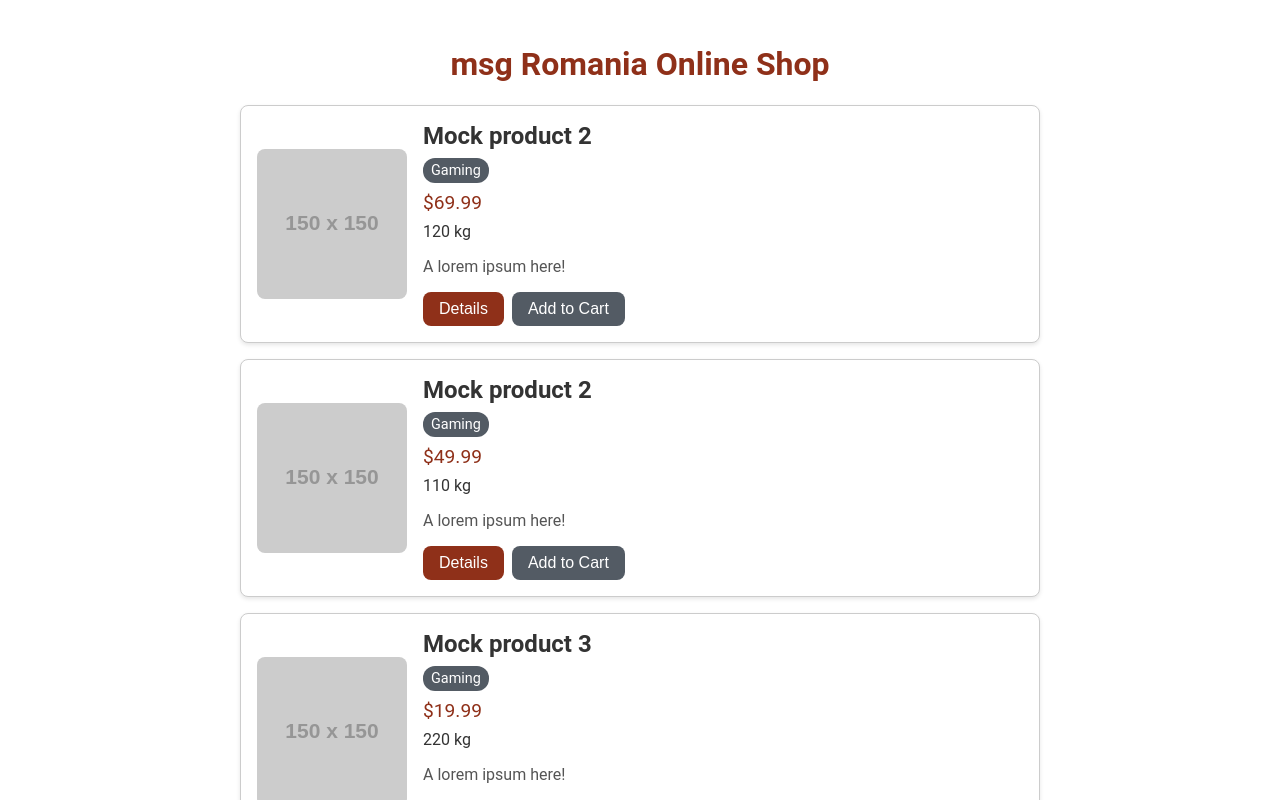
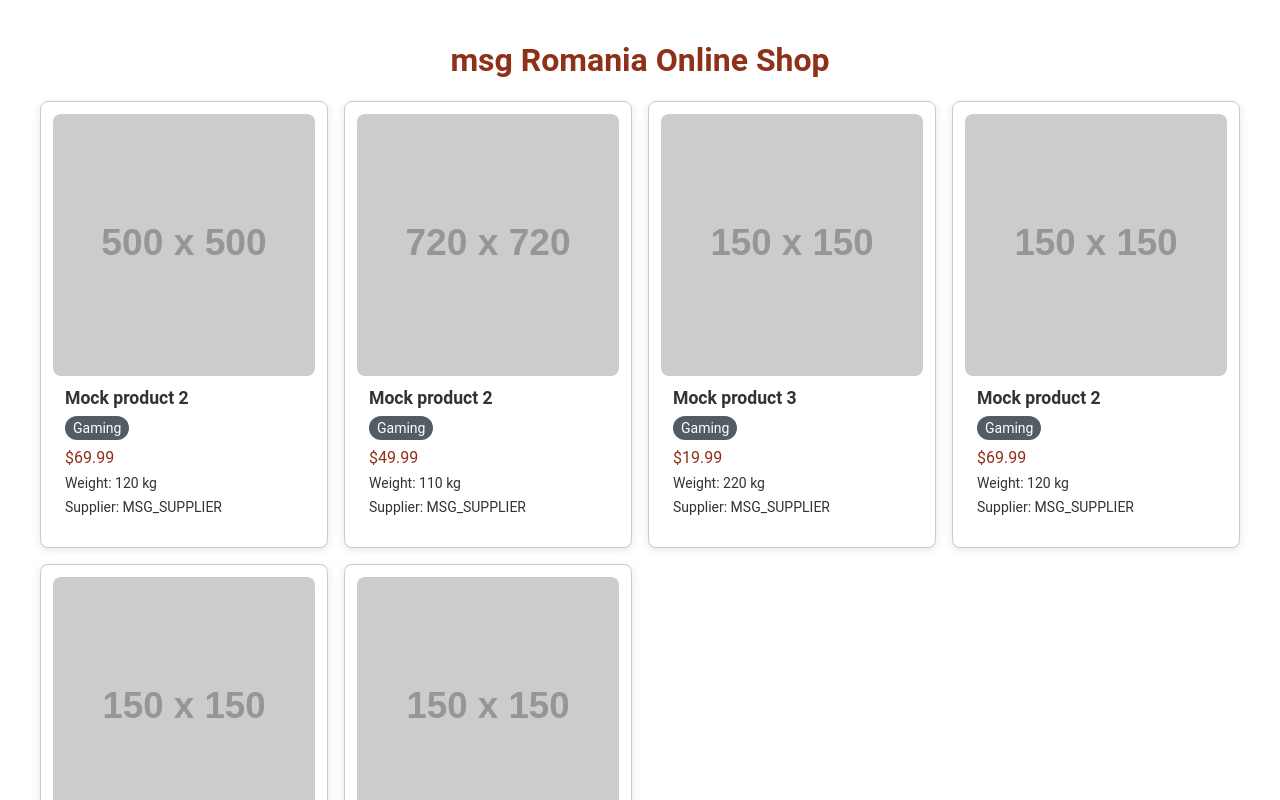
Before and after one commit to davidnan190/msg-online-shop-frontend, a React (Vite) app: page / in a window 1280 px wide. Shown: the top 800 px of the page. Built offline with nearby package versions, Linux system fonts and the light colour scheme.

Commit message:
[ch5] - update products list to a grid based format;

```diff
--- a/package.json
+++ b/package.json
@@ -11,7 +11,8 @@
   },
   "dependencies": {
     "react": "^18.3.1",
-    "react-dom": "^18.3.1"
+    "react-dom": "^18.3.1",
+    "react-icons": "^5.2.1"
   },
   "devDependencies": {
     "@types/react": "^18.3.3",
--- a/src/App.scss
+++ b/src/App.scss
@@ -3,11 +3,11 @@ $secondary-color: #535b64;
 $text-color: #333;
 $background-color: #fff;
 $border-color: #ccc;
-$font-family: Arial, sans-serif;
-$padding: 16px;
+$font-family: 'Roboto', Arial, sans-serif;
+$padding: 12px;
 $margin: 16px;
 $border-radius: 8px;
-$box-shadow: 0 2px 4px rgba(0, 0, 0, 0.1);
+$box-shadow: 0 2px 8px rgba(0, 0, 0, 0.1);
 $btn-primary-color: $background-color;
 $btn-primary-bg: $primary-color;
 $btn-secondary-color: $background-color;
@@ -30,29 +30,63 @@ $btn-secondary-bg: $secondary-color;
   --btn-secondary-bg: #{$btn-secondary-bg};
 }
 
-// Product detail styles
+.app {
+  max-width: 1200px;
+  margin: 0 auto;
+  padding: $padding;
+  font-family: $font-family;
+}
+
+h1 {
+  text-align: center;
+  color: $text-color;
+}
+
+.headline {
+  color: $primary-color;
+}
+
+.product-list {
+  display: grid;
+  grid-template-columns: repeat(auto-fill, minmax(270px, 1fr));
+  gap: $margin;
+}
+
 .product-detail {
   display: flex;
-  justify-content: space-between;
-  align-items: center;
+  flex-direction: column;
   border: 1px solid $border-color;
   border-radius: $border-radius;
   padding: $padding;
-  margin: $margin 0;
   background-color: $background-color;
   box-shadow: $box-shadow;
+  position: relative;
+  transition: transform 0.3s, box-shadow 0.3s;
+  max-width: 400px;
+
+  &:hover {
+    transform: scale(1.01);
+    box-shadow: 0 4px 12px rgba(0, 0, 0, 0.2);
+
+    .product-actions {
+      opacity: 1;
+      visibility: visible;
+      transition: opacity 0.2s ease, visibility 0.2s ease;
+    }
+  }
 
   .product-image {
-    max-width: 150px;
-    margin-right: $padding;
+    width: 100%;
     border-radius: $border-radius;
+    object-fit: cover;
   }
 
   .product-info {
     flex: 1;
+    padding: $padding;
 
     .product-name {
-      font-size: 1.5em;
+      font-size: 1.1em;
       margin: 0 0 8px;
       color: $text-color;
     }
@@ -63,57 +97,59 @@ $btn-secondary-bg: $secondary-color;
       color: $background-color;
       padding: 4px 8px;
       border-radius: 12px;
-      font-size: 0.9em;
+      font-size: 0.875em;
       margin-bottom: 8px;
     }
 
     .product-price {
       color: $primary-color;
-      font-size: 1.2em;
+      font-size: 1em;
       margin: 0 0 8px;
     }
 
-    .product-weight {
-      font-size: 1em;
+    .product-weight,
+    .product-supplier {
+      font-size: 0.875em;
       margin: 0 0 8px;
       color: $text-color;
     }
 
     .product-description {
       color: #555;
-      font-size: 1em;
+      font-size: 0.875em;
+      margin-bottom: 16px;
     }
   }
 
   .product-actions {
+    position: absolute;
+    top: 8px;
+    right: 8px;
     display: flex;
     gap: 8px;
-    margin-top: 16px;
+    opacity: 0;
+    visibility: hidden;
 
     .btn {
-      padding: 8px 16px;
+      display: flex;
+      align-items: center;
+      justify-content: center;
+      width: 40px;
+      height: 40px;
+      border-radius: 50%;
       border: none;
-      border-radius: $border-radius;
-      font-size: 1em;
+      background-color: rgba(255, 255, 255, 0.9);
+      box-shadow: $box-shadow;
       cursor: pointer;
       transition: background-color 0.3s ease;
 
-      &-details {
-        background-color: $btn-primary-bg;
-        color: $btn-primary-color;
-
-        &:hover {
-          background-color: darken($btn-primary-bg, 10%);
-        }
+      &:hover {
+        background-color: rgba(255, 255, 255, 1);
       }
 
-      &-cart {
-        background-color: $btn-secondary-bg;
-        color: $btn-secondary-color;
-
-        &:hover {
-          background-color: darken($btn-secondary-bg, 10%);
-        }
+      .icon {
+        color: $primary-color;
+        font-size: 1.2em;
       }
     }
   }
--- a/src/App.tsx
+++ b/src/App.tsx
@@ -1,11 +1,13 @@
 import './App.scss';
 
-import Test from './pages/Test';
+import ProductDetails from './components/products/ProductDetails';
+import Products from './pages/Products';
 
 const App: React.FC = () => {
   return (
     <div className="app">
-      <Test />
+      <Products />
+      <ProductDetails/>
     </div>
   );
 };
--- /dev/null
+++ b/src/components/products/ProductCard.tsx
@@ -0,0 +1,38 @@
+import { FaInfoCircle, FaShoppingCart } from 'react-icons/fa';
+
+import { Product } from '../../interfaces/products/product.interface';
+import React from 'react';
+
+type Props = {
+  product: Product;
+};
+
+const ProductCard: React.FC<Props> = ({ product }) => {
+  return (
+    <div className="product-detail">
+      <img
+        src={product.imageUrl}
+        alt={product.name}
+        className="product-image"
+      />
+      <div className="product-info">
+        <h2 className="product-name">{product.name}</h2>
+        <span className="product-category">{product.category.name}</span>
+        <p className="product-price">${product.price.toFixed(2)}</p>
+        <p className="product-weight">Weight: {product.weight} kg</p>
+        <p className="product-supplier">Supplier: {product.supplier}</p>
+        {/* <p className="product-description">{product.description}</p> */}
+      </div>
+      <div className="product-actions">
+        <button className="btn btn-details">
+          <FaInfoCircle className="icon" />
+        </button>
+        <button className="btn btn-cart">
+          <FaShoppingCart className="icon" />
+        </button>
+      </div>
+    </div>
+  );
+};
+
+export default ProductCard;
--- a/src/components/products/ProductDetail.tsx
+++ /dev/null
@@ -1,27 +0,0 @@
-import { Product } from '../../interfaces/products/product.interface';
-import React from 'react';
-
-type Props = {
-  product: Product;
-};
-
-const ProductDetail: React.FC<Props> = ({ product }) => {
-  return (
-    <div className="product-detail">
-      <img src={product.imageUrl} alt={product.name} className="product-image" />
-      <div className="product-info">
-        <h2 className="product-name">{product.name}</h2>
-        <span className="product-category">{product.category.name}</span>
-        <p className="product-price">${product.price.toFixed(2)}</p>
-        <p className="product-weight">{product.weight} kg</p>
-        <p className="product-description">{product.description}</p>
-        <div className="product-actions">
-          <button className="btn btn-details">Details</button>
-          <button className="btn btn-cart">Add to Cart</button>
-        </div>
-      </div>
-    </div>
-  );
-};
-
-export default ProductDetail;
--- /dev/null
+++ b/src/components/products/ProductDetails.tsx
@@ -0,0 +1,33 @@
+import { FaShoppingCart } from 'react-icons/fa';
+import React from 'react';
+import { productsMock } from '../../mocks/product.mock';
+
+const ProductDetails: React.FC = () => {
+  const product = productsMock[1];
+
+  if (!product) {
+    return <div>Product not found</div>;
+  }
+
+  return (
+    <div className="product-details">
+      <div className="product-image">
+        <img src={product.imageUrl} alt={product.name} />
+      </div>
+      <div className="product-info">
+        <h1 className="product-name">{product.name}</h1>
+        <span className="product-category">{product.category.name}</span>
+        <p className="product-price">${product.price.toFixed(2)}</p>
+        <p className="product-weight">Weight: {product.weight} kg</p>
+        <p className="product-supplier">Supplier: {product.supplier}</p>
+        <p className="product-description">{product.description}</p>
+        <button className="btn btn-cart">
+          <FaShoppingCart className="icon" />
+          Add to Cart
+        </button>
+      </div>
+    </div>
+  );
+};
+
+export default ProductDetails;
--- a/src/components/products/ProductList.tsx
+++ b/src/components/products/ProductList.tsx
@@ -1,5 +1,5 @@
 import { Product } from '../../interfaces/products/product.interface';
-import ProductDetail from './ProductDetail';
+import ProductCard from './ProductCard';
 import React from 'react';
 
 type Props = {
@@ -10,7 +10,7 @@ const ProductList: React.FC<Props> = ({ products }) => {
   return (
     <div className="product-list">
       {products.map((product) => (
-        <ProductDetail key={product.id} product={product} />
+        <ProductCard key={product.id} product={product} />
       ))}
     </div>
   );
--- a/src/mocks/product.mock.ts
+++ b/src/mocks/product.mock.ts
@@ -9,7 +9,7 @@ export const productsMock: Product[] = [
     price: 69.99,
     description: 'A lorem ipsum here!',
     supplier: Supplier.MSG_SUPPLIER,
-    imageUrl: 'https://via.placeholder.com/150',
+    imageUrl: 'https://via.placeholder.com/500',
     category: {
       id: 1,
       name: 'Gaming',
@@ -23,7 +23,7 @@ export const productsMock: Product[] = [
     price: 49.99,
     description: 'A lorem ipsum here!',
     supplier: Supplier.MSG_SUPPLIER,
-    imageUrl: 'https://via.placeholder.com/150',
+    imageUrl: 'https://via.placeholder.com/720',
     category: {
       id: 1,
       name: 'Gaming',
@@ -44,4 +44,47 @@ export const productsMock: Product[] = [
       description: 'asdasd',
     },
   },
+
+  {
+    id: 4,
+    name: 'Mock product 2',
+    weight: 120,
+    price: 69.99,
+    description: 'A lorem ipsum here!',
+    supplier: Supplier.MSG_SUPPLIER,
+    imageUrl: 'https://via.placeholder.com/150',
+    category: {
+      id: 1,
+      name: 'Gaming',
+      description: 'asdasd',
+    },
+  },
+  {
+    id: 5,
+    name: 'Mock product 2',
+    weight: 110,
+    price: 49.99,
+    description: 'A lorem ipsum here!',
+    supplier: Supplier.MSG_SUPPLIER,
+    imageUrl: 'https://via.placeholder.com/150',
+    category: {
+      id: 1,
+      name: 'Gaming',
+      description: 'asdasd',
+    },
+  },
+  {
+    id: 6,
+    name: 'Mock product 3',
+    weight: 220,
+    price: 19.99,
+    supplier: Supplier.MSG_SUPPLIER,
+    description: 'A lorem ipsum here!',
+    imageUrl: 'https://via.placeholder.com/150',
+    category: {
+      id: 1,
+      name: 'Gaming',
+      description: 'asdasd',
+    },
+  },
 ];
--- a/src/pages/Test.tsx
+++ b/src/pages/Products.tsx
@@ -1,7 +1,7 @@
 import ProductList from '../components/products/ProductList';
 import { productsMock } from '../mocks/product.mock';
 
-const Test: React.FC = () => {
+const Products: React.FC = () => {
   return (
     <>
       <h1 className="headline">msg Romania Online Shop</h1>
@@ -10,4 +10,4 @@ const Test: React.FC = () => {
   );
 };
 
-export default Test;
+export default Products;
--- a/src/styles.scss
+++ b/src/styles.scss
@@ -1,38 +1,38 @@
-$primary-color: #8f3019;
-$secondary-color: #535b64;
-$text-color: #333;
-$background-color: #fff;
-$border-color: #ccc;
-$font-family: 'Roboto', Arial, sans-serif;
-$padding: 16px;
-$margin: 16px;
-$border-radius: 8px;
-$box-shadow: 0 2px 4px rgba(0, 0, 0, 0.1);
-s :root {
-  --primary-color: #{$primary-color};
-  --secondary-color: #{$secondary-color};
-  --text-color: #{$text-color};
-  --background-color: #{$background-color};
-  --border-color: #{$border-color};
-  --font-family: #{$font-family};
-  --padding: #{$padding};
-  --margin: #{$margin};
-  --border-radius: #{$border-radius};
-  --box-shadow: #{$box-shadow};
-}
+// $primary-color: #8f3019;
+// $secondary-color: #535b64;
+// $text-color: #333;
+// $background-color: #fff;
+// $border-color: #ccc;
+// $font-family: 'Roboto', Arial, sans-serif;
+// $padding: 16px;
+// $margin: 16px;
+// $border-radius: 8px;
+// $box-shadow: 0 2px 4px rgba(0, 0, 0, 0.1);
+// s :root {
+//   --primary-color: #{$primary-color};
+//   --secondary-color: #{$secondary-color};
+//   --text-color: #{$text-color};
+//   --background-color: #{$background-color};
+//   --border-color: #{$border-color};
+//   --font-family: #{$font-family};
+//   --padding: #{$padding};
+//   --margin: #{$margin};
+//   --border-radius: #{$border-radius};
+//   --box-shadow: #{$box-shadow};
+// }
 
-.app {
-  max-width: 800px;
-  margin: 0 auto;
-  padding: $padding;
-  font-family: $font-family;
-}
+// .app {
+//   max-width: 800px;
+//   margin: 0 auto;
+//   padding: $padding;
+//   font-family: $font-family;
+// }
 
-h1 {
-  text-align: center;
-  color: $text-color;
-}
+// h1 {
+//   text-align: center;
+//   color: $text-color;
+// }
 
-.headline {
-  color: $primary-color;
-}
+// .headline {
+//   color: $primary-color;
+// }
```
Also changed, not shown: src/pages/ProductDetails.tsx (added), 1 other file (tests, documents, lock files or other folders).
